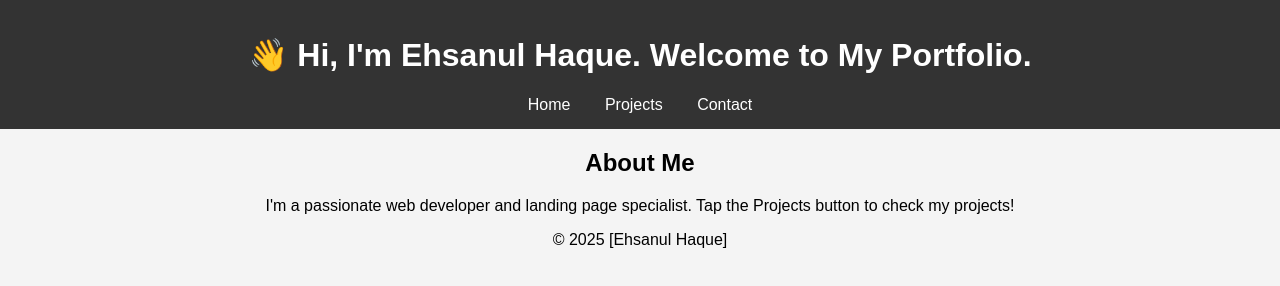
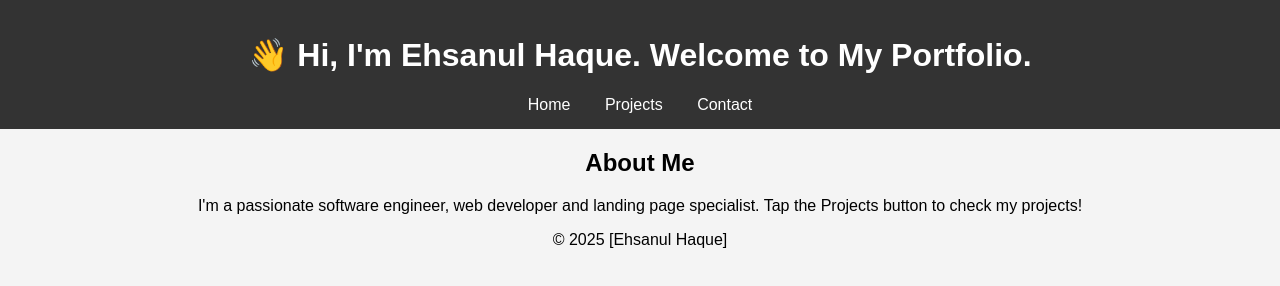
Before and after one commit to shadman-1/My-Portfolio, a plain HTML site: page index.html in a window 1280 px wide. Drawn offline with Linux system fonts and the light colour scheme.

Commit message:
Update index.html

```diff
--- a/index.html
+++ b/index.html
@@ -18,7 +18,7 @@
 
     <section>
         <h2>About Me</h2>
-        <p>I'm a passionate web developer and landing page specialist. Tap the Projects button to check my projects!</p>
+        <p>I'm a passionate software engineer, web developer and landing page specialist. Tap the Projects button to check my projects!</p>
     </section>
 
     <footer>
```
